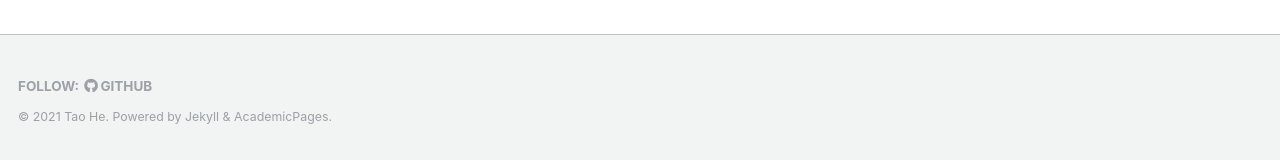
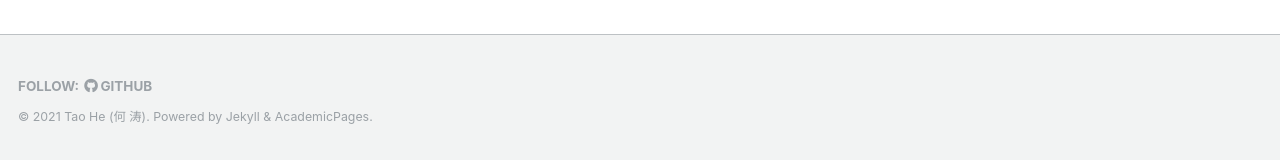
Before and after one commit to onewalnut/onewalnut.github.io, a Jekyll site: the page built from _pages/about.md, in a window 1280 px wide and 1011 px high. Shown: the part 848-1008 px from the top of the window. Built offline with Jekyll 4.4.1, drawn with Linux system fonts in a browser that asks for light colours.

Commit message:
update Chinese name

```diff
--- a/_config.yml
+++ b/_config.yml
@@ -9,7 +9,7 @@
 locale                   : "en-US"
 title                    : "Tao He' Homepage"
 title_separator          : "-"
-name                     : &name "Tao He"
+name                     : &name "Tao He (何 涛)"
 description              : &description "Ph.D. student in School of Computer Science and Engineering, Sun Yat-sen University (SYSU)"
 url                      : https://www.hetaooo.com # the base hostname & protocol for your site e.g. "https://mmistakes.github.io"
 baseurl                  : "" # the subpath of your site, e.g. "/blog"
--- a/_data/authors.yml
+++ b/_data/authors.yml
@@ -1,7 +1,7 @@
 # Authors
 
 Name Name:
-  name        : "Name HeTaoOO"
+  name        : "Name HeTao"
   uri         : "http://www.hetaooo.com"
   email       : "hetao23@mail2.sysu.edu.cn"
   bio         : "This is the first name."
```
